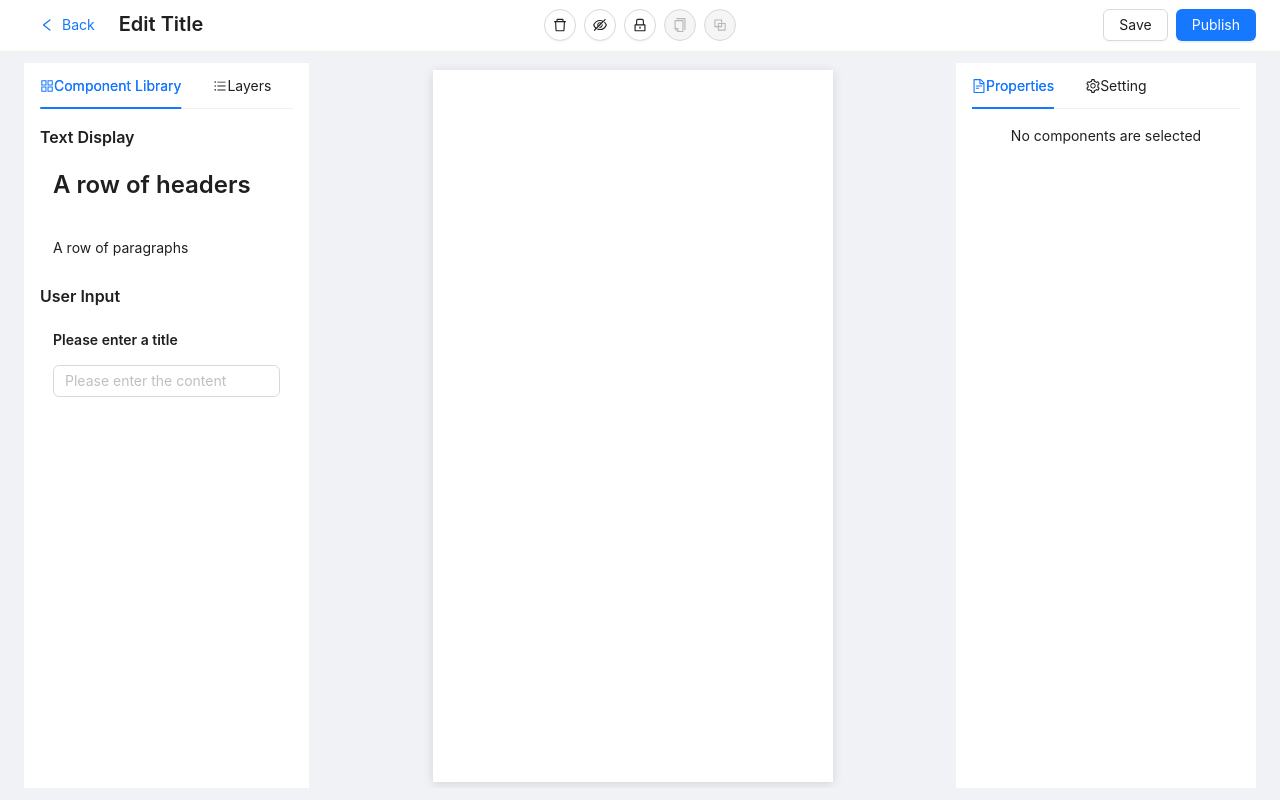
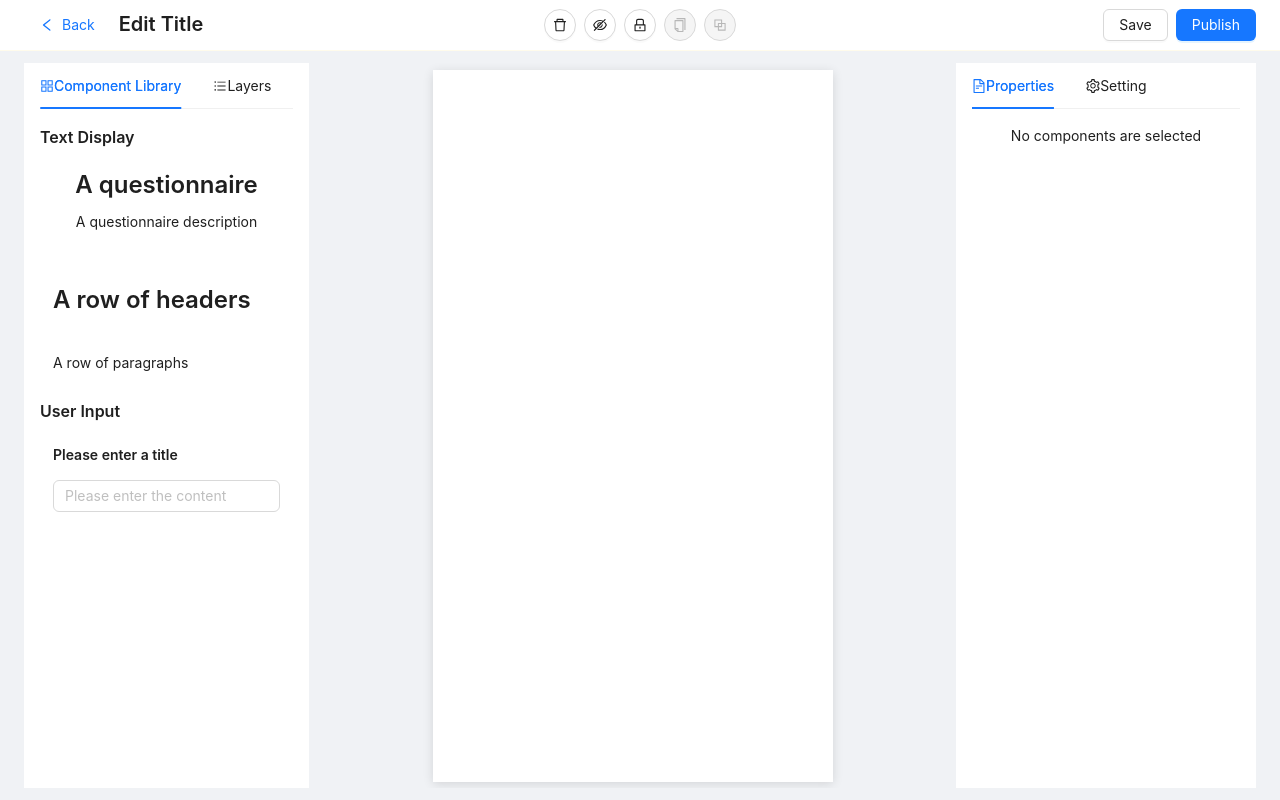
Before and after one commit to Don-Up/survey-star, a React (Create React App) app: page /questionnaire/edit/1 in a window 1280 px wide. Built offline with nearby package versions, Linux system fonts and the light colour scheme; no server answers.

Commit message:
feat(component): add QuestionnaireInfo component
- Create QuestionnaireInfo component to display title and description
- Implement PropComponent for editing title and description
- Add new component type 'info' to existing components
- Update EditCanvas to support the new component

```diff
--- /dev/null
+++ b/src/components/QuestionnaireComponents/QuestionnaireInfo/Component.tsx
@@ -0,0 +1,20 @@
+import React from "react";
+import {QuestionnaireInfoDefaultProps, QuestionnaireInfoPropsType} from "./interface";
+import {Typography} from "antd";
+
+const QuestionnaireInfo: React.FC<QuestionnaireInfoPropsType> = (props) => {
+    const { title = "", desc = "" } = {...QuestionnaireInfoDefaultProps,  ...props}
+
+    const descTextList = desc.split("\n")
+
+    return (<div style={{textAlign:"center"}}>
+        <Typography.Title style={{fontSize:"24px"}}>{title}</Typography.Title>
+        <Typography.Paragraph>{
+            descTextList.map((text, index) => {
+                return <span key={index}>{index > 0 && <br />}{text}</span>
+            })
+        }</Typography.Paragraph>
+    </div>)
+}
+
+export default QuestionnaireInfo
--- /dev/null
+++ b/src/components/QuestionnaireComponents/QuestionnaireInfo/PropComponent.tsx
@@ -0,0 +1,34 @@
+import React, {useEffect} from "react";
+import {QuestionnaireInfoPropsType} from "./interface";
+import {Form, Input} from "antd";
+
+const PropComponent: React.FC<QuestionnaireInfoPropsType> = (props) => {
+    const { title = "", desc = "", onChange, disabled } = props
+    const [form] = Form.useForm()
+    function handleValuesChange() {
+        if(onChange){
+            onChange(form.getFieldsValue())
+        }
+    }
+
+    useEffect(() => {
+    	form.setFieldsValue({title, desc})
+    }, [title, desc]);
+
+    return (<Form
+        layout={"vertical"}
+        initialValues={{title, desc}}
+        onValuesChange={handleValuesChange}
+        disabled={disabled}
+        form={form}
+    >
+        <Form.Item label={"Title"} name={"title"} rules={[{required: true, message: "Please enter a title."}]}>
+            <Input/>
+        </Form.Item>
+        <Form.Item label={"Desc"} name={"desc"}>
+            <Input.TextArea/>
+        </Form.Item>
+    </Form>)
+}
+
+export default PropComponent
--- /dev/null
+++ b/src/components/QuestionnaireComponents/QuestionnaireInfo/index.ts
@@ -0,0 +1,15 @@
+import Component from "./Component";
+import PropComponent from "./PropComponent";
+import { QuestionnaireInfoDefaultProps } from "./interface";
+
+export * from './interface';
+
+const InfoModule = {
+    title: 'Info',
+    type: 'info',
+    Component: Component,
+    PropComponent: PropComponent,
+    defaultProps: QuestionnaireInfoDefaultProps,
+};
+
+export default InfoModule;
--- /dev/null
+++ b/src/components/QuestionnaireComponents/QuestionnaireInfo/interface.ts
@@ -0,0 +1,12 @@
+export type QuestionnaireInfoPropsType = {
+    title?: string
+    desc?: string
+
+    onChange?: (newProps: QuestionnaireInfoPropsType) => void
+    disabled?: boolean
+}
+
+export const QuestionnaireInfoDefaultProps: QuestionnaireInfoPropsType = {
+    title: 'A questionnaire',
+    desc: 'A questionnaire description'
+}
--- a/src/components/QuestionnaireComponents/index.ts
+++ b/src/components/QuestionnaireComponents/index.ts
@@ -1,10 +1,12 @@
 import QuestionnaireTitleConf, {QuestionnaireTitlePropsType} from "./QuestionnaireTitle";
 import QuestionnaireInputConf, {QuestionnaireInputPropsType} from "./QuestionnaireInput";
 import QuestionnaireParagraphConf, {QuestionnaireParagraphPropsType} from "./QuestionnaireParagraph";
+import QuestionnaireInfoConf, {QuestionnaireInfoPropsType} from "./QuestionnaireInfo";
 import {FC} from "react";
 
 
-export type ComponentPropsType = QuestionnaireTitlePropsType & QuestionnaireInputPropsType & QuestionnaireParagraphPropsType;
+export type ComponentPropsType = QuestionnaireTitlePropsType & QuestionnaireInputPropsType & QuestionnaireParagraphPropsType
+    & QuestionnaireInfoPropsType;
 
 export type ComponentConfType = {
     title: string
@@ -17,7 +19,8 @@ export type ComponentConfType = {
 const componentConfList: ComponentConfType[] = [
     QuestionnaireInputConf,
     QuestionnaireTitleConf,
-    QuestionnaireParagraphConf
+    QuestionnaireParagraphConf,
+    QuestionnaireInfoConf
 ]
 
 export function getComponentConfByType(type: string){
@@ -28,7 +31,7 @@ export const componentConfGroup = [
     {
         groupId: "text",
         groupName: "Text Display",
-        components: [QuestionnaireTitleConf, QuestionnaireParagraphConf]
+        components: [QuestionnaireInfoConf, QuestionnaireTitleConf, QuestionnaireParagraphConf]
     },
     {
         groupId: "input",
--- a/src/pages/questionnaire/edit/EditCanvas.tsx
+++ b/src/pages/questionnaire/edit/EditCanvas.tsx
@@ -11,6 +11,7 @@ import {StateType} from "../../../store";
 import {setSelectedId} from "../../../store/selectIdReducer";
 import useBindCanvasKey from "../../../hook/useBindCanvasKey";
 import QuestionnaireParagraph from "../../../components/QuestionnaireComponents/QuestionnaireParagraph/Component";
+import QuestionnaireInfo from "../../../components/QuestionnaireComponents/QuestionnaireInfo/Component";
 
 type PropsType = {
     loading: boolean
@@ -25,6 +26,8 @@ function getComponent(componentInfo: ComponentInfoType) {
             return <QuestionnaireInput {...props}/>
         case  "paragraph":
             return <QuestionnaireParagraph {...props}/>
+        case "info":
+            return <QuestionnaireInfo {...props}/>
         default:
             return null
     }
```
